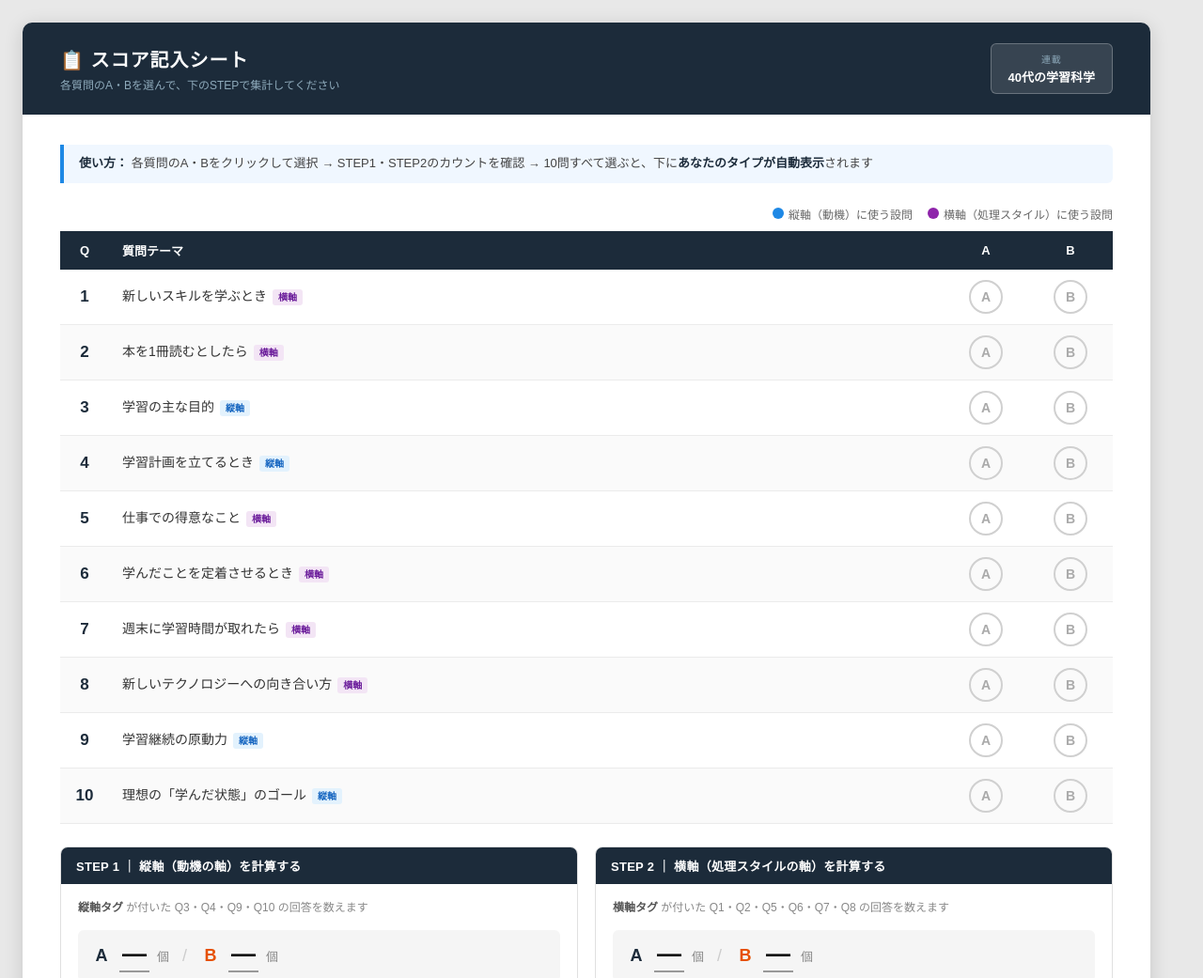
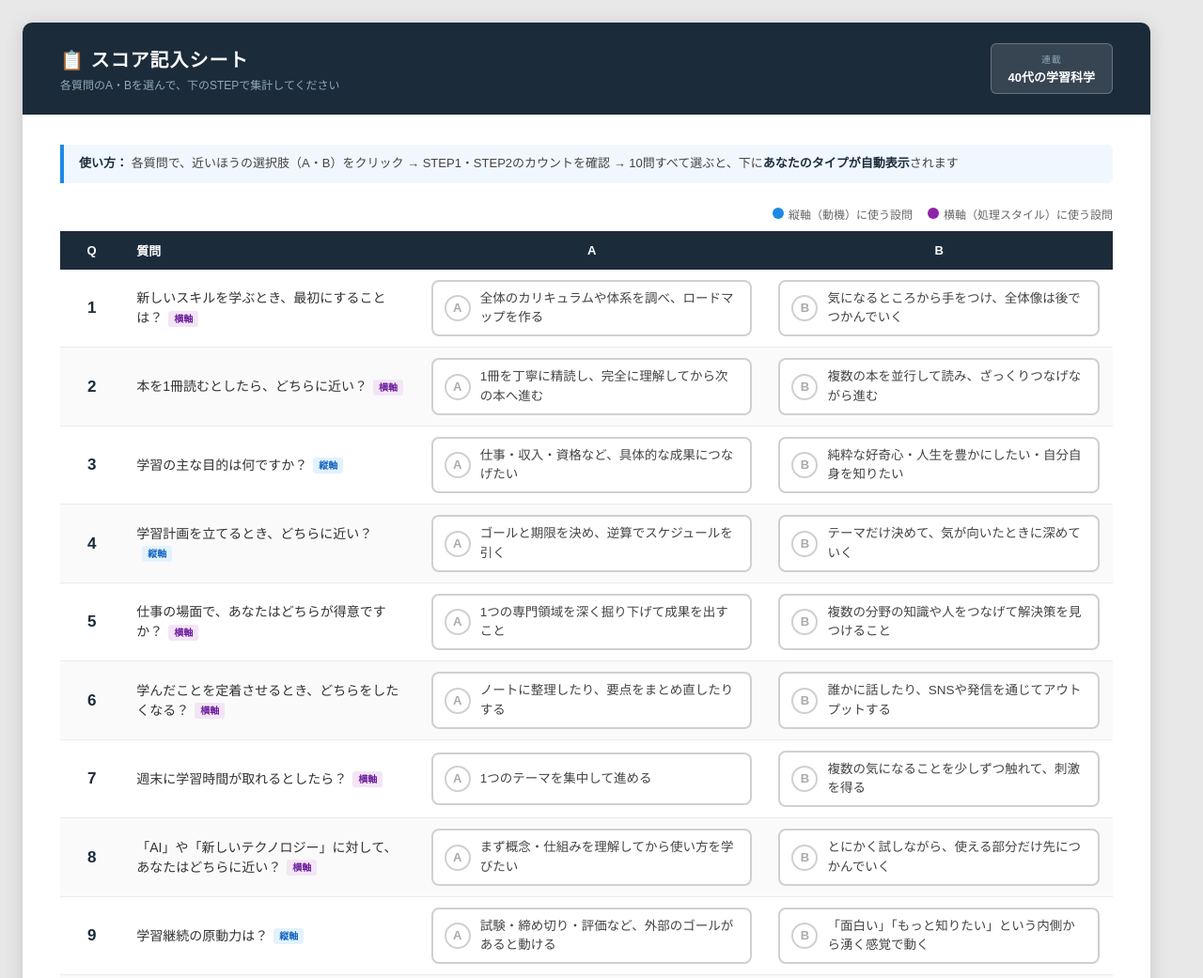
Before and after one commit to inoueshoeido/inoueshoeido.github.io, a plain HTML site: page learning-science-40s/index.html in a window 1280 px wide. Shown: the top 1041 px of the page at 94% size. Drawn offline with Linux system fonts and the light colour scheme.

Commit message:
40代の学習科学: 診断シートの各A/Bに選択肢の文章を表示し、何を選ぶのか分かるようにした
Co-Authored-By: Claude Opus 5.5 <noreply@anthropic.com>

```diff
--- a/learning-science-40s/index.html
+++ b/learning-science-40s/index.html
@@ -100,7 +100,8 @@
   }
   .qa-table thead th.th-q  { width: 52px; }
   .qa-table thead th.th-theme { text-align: left; }
-  .qa-table thead th.th-ab { width: 90px; }
+  .qa-table thead th.th-theme { width: 28%; }
+  .qa-table thead th.th-ab { width: 33%; }
 
   .qa-table tbody tr { border-bottom: 1px solid #EBEBEB; }
   .qa-table tbody tr:nth-child(even) td { background: #FAFAFA; }
@@ -136,33 +137,44 @@
 
   .qa-table td.td-ab { text-align: center; }
 
-  /* ── 選択ボタン ── */
+  /* ── 選択ボタン（選択肢の文章つき） ── */
   .choice-btn {
-    display: inline-flex;
+    display: flex;
     align-items: center;
-    justify-content: center;
-    width: 36px;
-    height: 36px;
-    border-radius: 50%;
+    gap: 10px;
+    width: 100%;
+    min-height: 56px;
+    padding: 8px 12px;
+    border-radius: 8px;
     border: 2px solid #D0D0D0;
-    font-size: 14px;
-    font-weight: bold;
-    color: #AAAAAA;
+    background: #FFFFFF;
+    font-family: inherit;
+    font-size: 13.5px;
+    line-height: 1.5;
+    color: #444;
+    text-align: left;
     cursor: pointer;
     transition: all 0.18s;
     user-select: none;
   }
-  .choice-btn:hover { border-color: #1C2B3A; color: #1C2B3A; }
-  .choice-btn.sel-a {
-    background: #1C2B3A;
-    border-color: #1C2B3A;
-    color: #ffffff;
+  .choice-btn .ab {
+    flex-shrink: 0;
+    display: inline-flex;
+    align-items: center;
+    justify-content: center;
+    width: 28px;
+    height: 28px;
+    border-radius: 50%;
+    border: 2px solid #D0D0D0;
+    font-size: 13px;
+    font-weight: bold;
+    color: #AAAAAA;
   }
-  .choice-btn.sel-b {
-    background: #E65100;
-    border-color: #E65100;
-    color: #ffffff;
-  }
+  .choice-btn:hover { border-color: #1C2B3A; }
+  .choice-btn:hover .ab { border-color: #1C2B3A; color: #1C2B3A; }
+  .choice-btn.sel-a { background: #1C2B3A; border-color: #1C2B3A; color: #FFFFFF; }
+  .choice-btn.sel-b { background: #E65100; border-color: #E65100; color: #FFFFFF; }
+  .choice-btn.sel-a .ab, .choice-btn.sel-b .ab { border-color: #FFFFFF; color: #FFFFFF; }
 
   /* ── STEP section ── */
   .steps-row {
@@ -351,7 +363,11 @@
     .qa-table td.td-q { font-size: 14px; }
     .qa-table td.td-theme { font-size: 12.5px; }
     .axis-tag { font-size: 9px; padding: 1px 4px; margin-left: 4px; }
-    .choice-btn { width: 34px; height: 34px; font-size: 13px; }
+    .qa-table thead { display: none; }
+    .qa-table tbody tr { display: grid; grid-template-columns: 30px 1fr; gap: 6px 4px; padding: 10px 0; }
+    .qa-table td { padding: 0 4px; background: transparent !important; }
+    .qa-table td.td-ab { grid-column: 1 / -1; }
+    .choice-btn { font-size: 13px; min-height: 48px; padding: 7px 10px; }
 
     /* STEPカード：縦積み */
     .steps-row { grid-template-columns: 1fr; gap: 12px; }
@@ -389,7 +405,7 @@
     <!-- ヒント -->
     <div class="hint-bar">
       <strong>使い方：</strong>
-      各質問のA・Bをクリックして選択 → STEP1・STEP2のカウントを確認 → 10問すべて選ぶと、下に<strong>あなたのタイプが自動表示</strong>されます
+      各質問で、近いほうの選択肢（A・B）をクリック → STEP1・STEP2のカウントを確認 → 10問すべて選ぶと、下に<strong>あなたのタイプが自動表示</strong>されます
     </div>
 
     <!-- 凡例 -->
@@ -403,7 +419,7 @@
       <thead>
         <tr>
           <th class="th-q">Q</th>
-          <th class="th-theme">質問テーマ</th>
+          <th class="th-theme">質問</th>
           <th class="th-ab">A</th>
           <th class="th-ab">B</th>
         </tr>
@@ -411,63 +427,63 @@
       <tbody>
         <tr>
           <td class="td-q">1</td>
-          <td class="td-theme">新しいスキルを学ぶとき<span class="axis-tag h">横軸</span></td>
-          <td class="td-ab"><span class="choice-btn" id="q1a" onclick="pick(1,'a')">A</span></td>
-          <td class="td-ab"><span class="choice-btn" id="q1b" onclick="pick(1,'b')">B</span></td>
+          <td class="td-theme">新しいスキルを学ぶとき、最初にすることは？<span class="axis-tag h">横軸</span></td>
+          <td class="td-ab"><button type="button" class="choice-btn" id="q1a" onclick="pick(1,'a')"><span class="ab">A</span><span class="opt">全体のカリキュラムや体系を調べ、ロードマップを作る</span></button></td>
+          <td class="td-ab"><button type="button" class="choice-btn" id="q1b" onclick="pick(1,'b')"><span class="ab">B</span><span class="opt">気になるところから手をつけ、全体像は後でつかんでいく</span></button></td>
         </tr>
         <tr>
           <td class="td-q">2</td>
-          <td class="td-theme">本を1冊読むとしたら<span class="axis-tag h">横軸</span></td>
-          <td class="td-ab"><span class="choice-btn" id="q2a" onclick="pick(2,'a')">A</span></td>
-          <td class="td-ab"><span class="choice-btn" id="q2b" onclick="pick(2,'b')">B</span></td>
+          <td class="td-theme">本を1冊読むとしたら、どちらに近い？<span class="axis-tag h">横軸</span></td>
+          <td class="td-ab"><button type="button" class="choice-btn" id="q2a" onclick="pick(2,'a')"><span class="ab">A</span><span class="opt">1冊を丁寧に精読し、完全に理解してから次の本へ進む</span></button></td>
+          <td class="td-ab"><button type="button" class="choice-btn" id="q2b" onclick="pick(2,'b')"><span class="ab">B</span><span class="opt">複数の本を並行して読み、ざっくりつなげながら進む</span></button></td>
         </tr>
         <tr>
           <td class="td-q">3</td>
-          <td class="td-theme">学習の主な目的<span class="axis-tag v">縦軸</span></td>
-          <td class="td-ab"><span class="choice-btn" id="q3a" onclick="pick(3,'a')">A</span></td>
-          <td class="td-ab"><span class="choice-btn" id="q3b" onclick="pick(3,'b')">B</span></td>
+          <td class="td-theme">学習の主な目的は何ですか？<span class="axis-tag v">縦軸</span></td>
+          <td class="td-ab"><button type="button" class="choice-btn" id="q3a" onclick="pick(3,'a')"><span class="ab">A</span><span class="opt">仕事・収入・資格など、具体的な成果につなげたい</span></button></td>
+          <td class="td-ab"><button type="button" class="choice-btn" id="q3b" onclick="pick(3,'b')"><span class="ab">B</span><span class="opt">純粋な好奇心・人生を豊かにしたい・自分自身を知りたい</span></button></td>
         </tr>
         <tr>
           <td class="td-q">4</td>
-          <td class="td-theme">学習計画を立てるとき<span class="axis-tag v">縦軸</span></td>
-          <td class="td-ab"><span class="choice-btn" id="q4a" onclick="pick(4,'a')">A</span></td>
-          <td class="td-ab"><span class="choice-btn" id="q4b" onclick="pick(4,'b')">B</span></td>
+          <td class="td-theme">学習計画を立てるとき、どちらに近い？<span class="axis-tag v">縦軸</span></td>
+          <td class="td-ab"><button type="button" class="choice-btn" id="q4a" onclick="pick(4,'a')"><span class="ab">A</span><span class="opt">ゴールと期限を決め、逆算でスケジュールを引く</span></button></td>
+          <td class="td-ab"><button type="button" class="choice-btn" id="q4b" onclick="pick(4,'b')"><span class="ab">B</span><span class="opt">テーマだけ決めて、気が向いたときに深めていく</span></button></td>
         </tr>
         <tr>
           <td class="td-q">5</td>
-          <td class="td-theme">仕事での得意なこと<span class="axis-tag h">横軸</span></td>
-          <td class="td-ab"><span class="choice-btn" id="q5a" onclick="pick(5,'a')">A</span></td>
-          <td class="td-ab"><span class="choice-btn" id="q5b" onclick="pick(5,'b')">B</span></td>
+          <td class="td-theme">仕事の場面で、あなたはどちらが得意ですか？<span class="axis-tag h">横軸</span></td>
+          <td class="td-ab"><button type="button" class="choice-btn" id="q5a" onclick="pick(5,'a')"><span class="ab">A</span><span class="opt">1つの専門領域を深く掘り下げて成果を出すこと</span></button></td>
+          <td class="td-ab"><button type="button" class="choice-btn" id="q5b" onclick="pick(5,'b')"><span class="ab">B</span><span class="opt">複数の分野の知識や人をつなげて解決策を見つけること</span></button></td>
         </tr>
         <tr>
           <td class="td-q">6</td>
-          <td class="td-theme">学んだことを定着させるとき<span class="axis-tag h">横軸</span></td>
-          <td class="td-ab"><span class="choice-btn" id="q6a" onclick="pick(6,'a')">A</span></td>
-          <td class="td-ab"><span class="choice-btn" id="q6b" onclick="pick(6,'b')">B</span></td>
+          <td class="td-theme">学んだことを定着させるとき、どちらをしたくなる？<span class="axis-tag h">横軸</span></td>
+          <td class="td-ab"><button type="button" class="choice-btn" id="q6a" onclick="pick(6,'a')"><span class="ab">A</span><span class="opt">ノートに整理したり、要点をまとめ直したりする</span></button></td>
+          <td class="td-ab"><button type="button" class="choice-btn" id="q6b" onclick="pick(6,'b')"><span class="ab">B</span><span class="opt">誰かに話したり、SNSや発信を通じてアウトプットする</span></button></td>
         </tr>
         <tr>
           <td class="td-q">7</td>
-          <td class="td-theme">週末に学習時間が取れたら<span class="axis-tag h">横軸</span></td>
-          <td class="td-ab"><span class="choice-btn" id="q7a" onclick="pick(7,'a')">A</span></td>
-          <td class="td-ab"><span class="choice-btn" id="q7b" onclick="pick(7,'b')">B</span></td>
+          <td class="td-theme">週末に学習時間が取れるとしたら？<span class="axis-tag h">横軸</span></td>
+          <td class="td-ab"><button type="button" class="choice-btn" id="q7a" onclick="pick(7,'a')"><span class="ab">A</span><span class="opt">1つのテーマを集中して進める</span></button></td>
+          <td class="td-ab"><button type="button" class="choice-btn" id="q7b" onclick="pick(7,'b')"><span class="ab">B</span><span class="opt">複数の気になることを少しずつ触れて、刺激を得る</span></button></td>
         </tr>
         <tr>
           <td class="td-q">8</td>
-          <td class="td-theme">新しいテクノロジーへの向き合い方<span class="axis-tag h">横軸</span></td>
-          <td class="td-ab"><span class="choice-btn" id="q8a" onclick="pick(8,'a')">A</span></td>
-          <td class="td-ab"><span class="choice-btn" id="q8b" onclick="pick(8,'b')">B</span></td>
+          <td class="td-theme">「AI」や「新しいテクノロジー」に対して、あなたはどちらに近い？<span class="axis-tag h">横軸</span></td>
+          <td class="td-ab"><button type="button" class="choice-btn" id="q8a" onclick="pick(8,'a')"><span class="ab">A</span><span class="opt">まず概念・仕組みを理解してから使い方を学びたい</span></button></td>
+          <td class="td-ab"><button type="button" class="choice-btn" id="q8b" onclick="pick(8,'b')"><span class="ab">B</span><span class="opt">とにかく試しながら、使える部分だけ先につかんでいく</span></button></td>
         </tr>
         <tr>
           <td class="td-q">9</td>
-          <td class="td-theme">学習継続の原動力<span class="axis-tag v">縦軸</span></td>
-          <td class="td-ab"><span class="choice-btn" id="q9a" onclick="pick(9,'a')">A</span></td>
-          <td class="td-ab"><span class="choice-btn" id="q9b" onclick="pick(9,'b')">B</span></td>
+          <td class="td-theme">学習継続の原動力は？<span class="axis-tag v">縦軸</span></td>
+          <td class="td-ab"><button type="button" class="choice-btn" id="q9a" onclick="pick(9,'a')"><span class="ab">A</span><span class="opt">試験・締め切り・評価など、外部のゴールがあると動ける</span></button></td>
+          <td class="td-ab"><button type="button" class="choice-btn" id="q9b" onclick="pick(9,'b')"><span class="ab">B</span><span class="opt">「面白い」「もっと知りたい」という内側から湧く感覚で動く</span></button></td>
         </tr>
         <tr>
           <td class="td-q">10</td>
-          <td class="td-theme">理想の「学んだ状態」のゴール<span class="axis-tag v">縦軸</span></td>
-          <td class="td-ab"><span class="choice-btn" id="q10a" onclick="pick(10,'a')">A</span></td>
-          <td class="td-ab"><span class="choice-btn" id="q10b" onclick="pick(10,'b')">B</span></td>
+          <td class="td-theme">理想の「学んだ状態」のゴールイメージは？<span class="axis-tag v">縦軸</span></td>
+          <td class="td-ab"><button type="button" class="choice-btn" id="q10a" onclick="pick(10,'a')"><span class="ab">A</span><span class="opt">「転職できる」「資格が取れた」など明確な成果がある状態</span></button></td>
+          <td class="td-ab"><button type="button" class="choice-btn" id="q10b" onclick="pick(10,'b')"><span class="ab">B</span><span class="opt">「自分の考え方が深まった」「新しいつながりが見えた」という実感がある状態</span></button></td>
         </tr>
       </tbody>
     </table>
```
